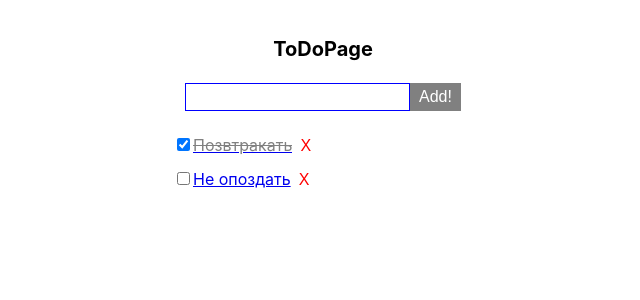
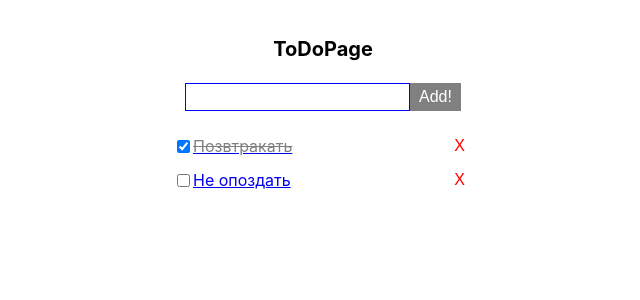
Before and after one commit to fs/itis-course-2020-2021-fe, a React (Create React App) app: page /tasks in a window 1280 px wide. Shown: the top 300 px of the page, without its empty margins (317-957 px from the left). Built offline with nearby package versions, Linux system fonts and the light colour scheme.

Commit message:
Add link to text only

```diff
--- a/src/components/atoms/ToDoListItem/ToDoListItem.js
+++ b/src/components/atoms/ToDoListItem/ToDoListItem.js
@@ -1,5 +1,4 @@
 import styled from 'styled-components';
-import { Link } from 'react-router-dom';
 
 const StyledListItem = styled.li(
   ({ checked }) => `
@@ -15,10 +14,6 @@ const StyledListItem = styled.li(
 `,
 );
 
-const ToDoListItem = ({ checked, id, children }) => (
-  <StyledListItem checked={checked}>
-    <Link to={`tasks/${id}`}>{children}</Link>
-  </StyledListItem>
-);
+const ToDoListItem = ({ checked, children }) => <StyledListItem checked={checked}>{children}</StyledListItem>;
 
 export default ToDoListItem;
--- a/src/components/molecules/ToDoList/ToDoList.js
+++ b/src/components/molecules/ToDoList/ToDoList.js
@@ -1,4 +1,5 @@
 import styled from 'styled-components';
+import { Link } from 'react-router-dom';
 import Button from '../../atoms/Button';
 import CheckBox from '../../atoms/Checkbox';
 import ToDoListItem from '../../atoms/ToDoListItem/ToDoListItem';
@@ -19,7 +20,9 @@ const ToDoList = (props) => {
       {list.map(({ text, checked, id }, i) => (
         <ToDoListItem key={`${i}-${text}`} checked={checked} id={id}>
           <CheckBox onChange={(ev) => onCheck(ev, i)} checked={checked} />
-          <span>{text}</span>
+          <Link to={`tasks/${id}`}>
+            <span>{text}</span>
+          </Link>
           <StyledButton error outlined={false} onClick={() => onRemove(i)}>
             X
           </StyledButton>
```
